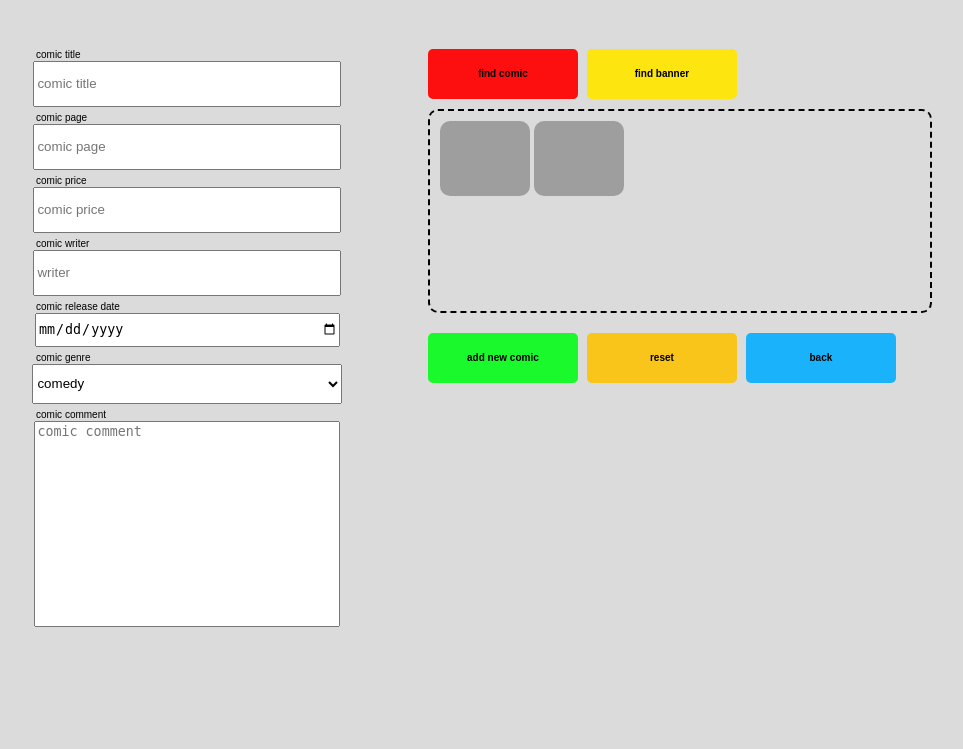
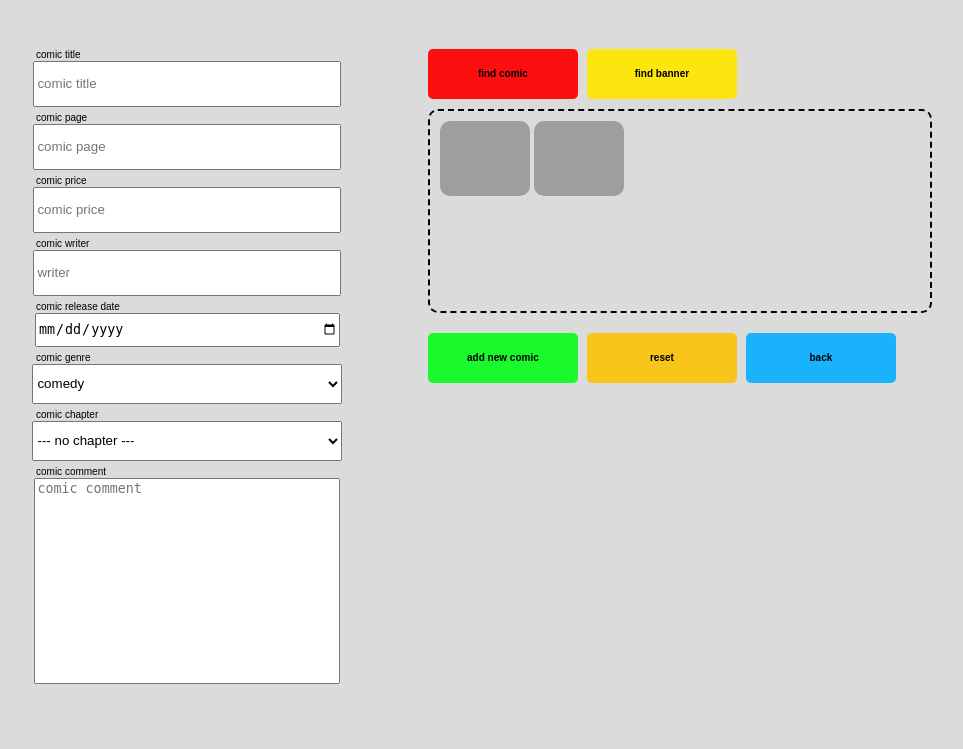
Before and after one commit to 4uy0w/ShrineComics, a PHP site: page /page/create.php?id=1 in a window 1280 px wide. Shown: the part 81-830 px from the top of the page, without its empty margins (188-1151 px from the left). Run offline with PHP 8.4, Linux system fonts and the light colour scheme; data that the repository does not hold is empty; grey boxes are pictures that could not be loaded.

Commit message:
menambahkan fitur untuk chapter

```diff
--- a/system/create-database-ShrineComics.sql
+++ b/system/create-database-ShrineComics.sql
@@ -20,7 +20,7 @@ CREATE TABLE IF NOT EXISTS users(
 CREATE TABLE IF NOT EXISTS bundle_comic(
 	bundle_comic_id INT PRIMARY KEY NOT NULL AUTO_INCREMENT,
 	bundle_comic_name VARCHAR(512) NOT NULL UNIQUE,
-	bundle_comic_owner VARCHAR(512) NOT NULL,
+	bundle_comic_owner VARCHAR(512) NOT NULL, CONSTRAINT fk_bundle_comic_owner FOREIGN KEY (bundle_comic_owner) REFERENCES users(username),
 	bundle_comic_comment TEXT,
 	bundle_comic_chapter INT NULL
 );
--- a/system/script-php/writer/action-create.php
+++ b/system/script-php/writer/action-create.php
@@ -15,6 +15,7 @@
 		$ComicComment = $_POST["comment"];
 		$ComicImage = $_FILES["image"];
 		$ComicBanner = $_FILES["banner"];
+		$ComicChapter = $_POST["chapter"];
 
 		$tmp_image = $ComicImage["tmp_name"];
 		$tmp_banner = $ComicBanner["tmp_name"];
@@ -35,7 +36,7 @@
 			echo "<script> window.alert('success to upload banner!'); </script>";
 		}
 
-		$sql_query = "INSERT INTO comic (comic_title,comic_page,comic_price,comic_writer,comic_release_date,comic_genre,comic_comment,comic_image,comic_banner) VALUES ('$ComicTitle',$ComicPage,$ComicPrice,'$ComicWriter','$ComicReleaseDate','$ComicGenre','$ComicComment','$new_image','$new_banner')";
+		$sql_query = "INSERT INTO comic (comic_title,comic_page,comic_price,comic_writer,comic_release_date,comic_genre,comic_comment,comic_image,comic_banner,comic_bundle) VALUES ('$ComicTitle',$ComicPage,$ComicPrice,'$ComicWriter','$ComicReleaseDate','$ComicGenre','$ComicComment','$new_image','$new_banner','$ComicChapter')";
 		$result = mysqli_query($server,$sql_query);
 
 		if($result){
--- a/system/script-php/writer/create.php
+++ b/system/script-php/writer/create.php
@@ -3,6 +3,11 @@
 <?php
 
 	$id = $_GET["id"];
+
+	include "../../koneksi.php";
+
+	$sql_syntax = "SELECT * FROM bundle_comic";
+	$result_list_chapter = mysqli_query($server,$sql_syntax);
 
 ?>
 
@@ -34,6 +39,17 @@
 							<option value="adventure">adventure</option>
 							<option value="sci-fi">sci-fi</option>
 						</select><br>
+						<p id="title-input">comic chapter</p>
+						<select name="chapter" id="select-genre">
+							<?php
+								while(($row = mysqli_fetch_array($result_list_chapter))){
+									?>
+									<option value="<?php echo $row['bundle_comic_name']?>"><?php echo $row["bundle_comic_name"]; ?></option>
+									<?php
+								}
+							?>
+							<option value="no-chapter" selected>--- no chapter ---</option>
+						</select><br>
 						<p id="title-input">comic comment</p>
 						<textarea name="comment" id="input-comment" placeholder="comic comment"></textarea><br>
 					</section>
```
Also changed, not shown: system/script-php/writer/create-chapter-action.php (+13 -4 lines), system/script-php/writer/create-chapter.php (+13 -1 lines), image/comic/FlandreScarlet.jpg (added).
